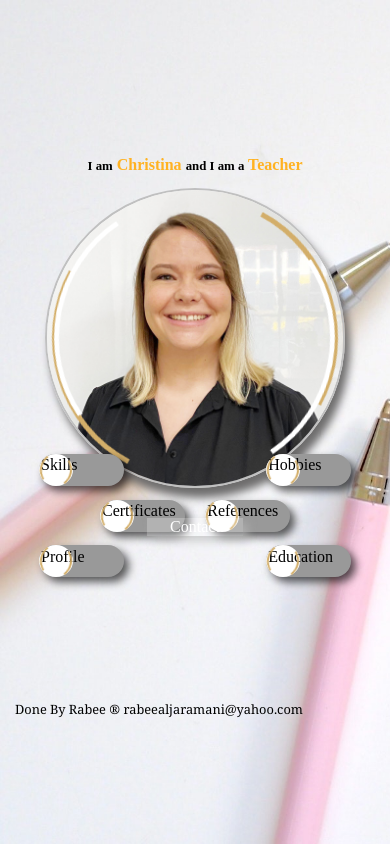
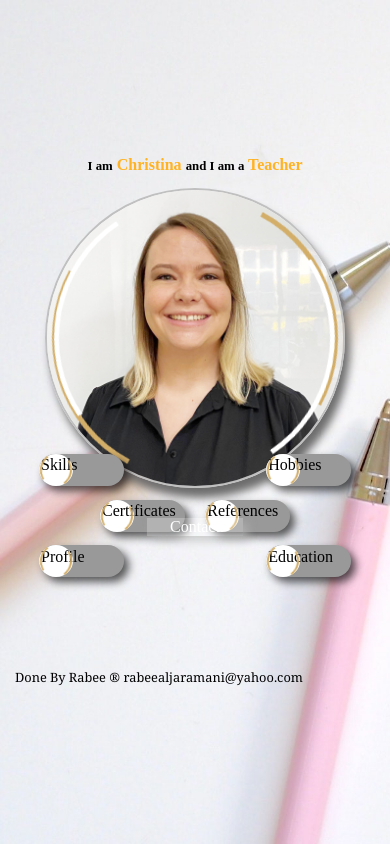
Before and after one commit to rabee-jaramani/Christina_portfolio, a React (Create React App) app: page / in a window 390 px wide. Built offline with nearby package versions, Linux system fonts and the light colour scheme; a web font is replaced by a local one.

Commit message:
Update circle.css

```diff
--- a/src/circle.css
+++ b/src/circle.css
@@ -144,7 +144,7 @@
   }
   .circle .footer {
     left: -2.5rem;
-    bottom: -15rem;
+    bottom: -13rem;
     font-size: 0.8rem;
   }
 }
```
